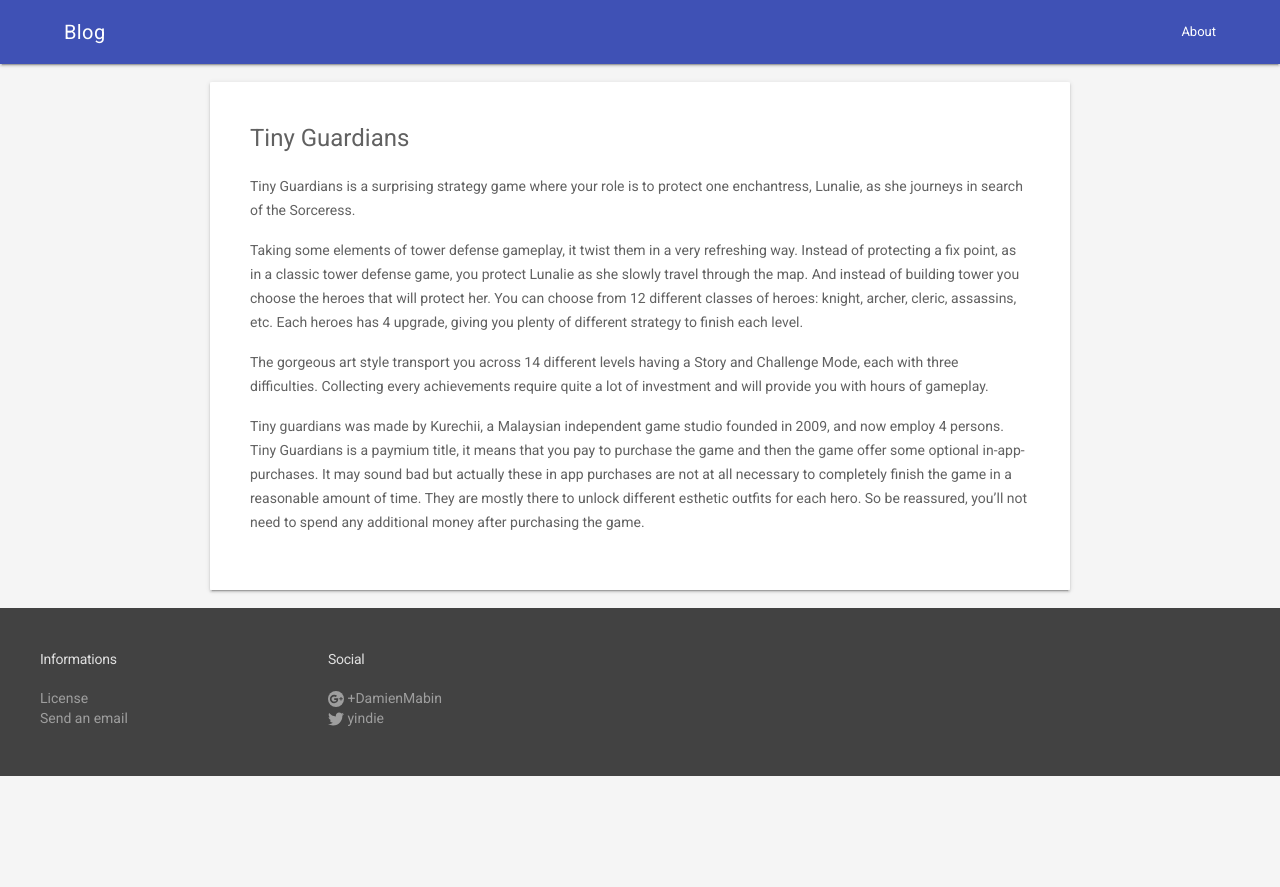
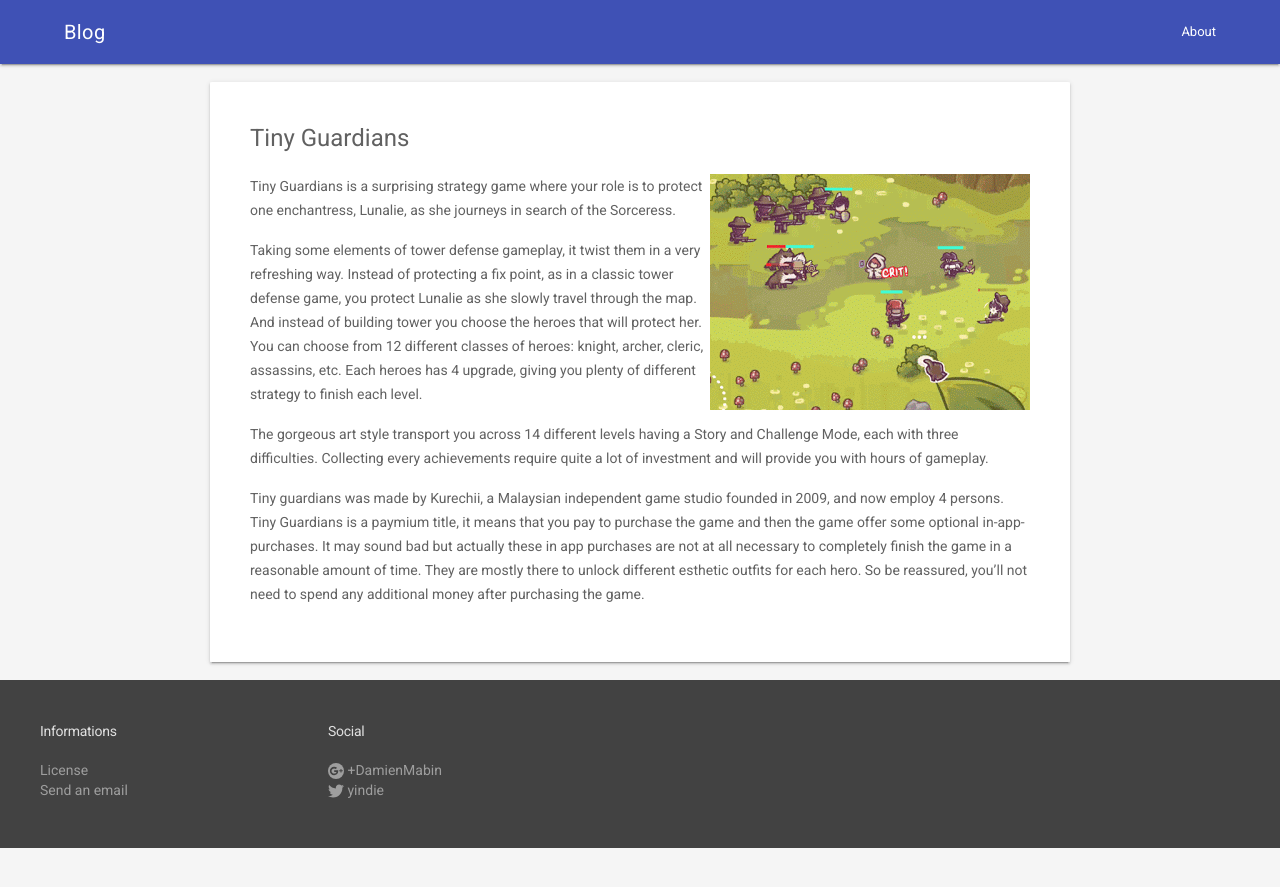
Before and after one commit to sistr22/whiteseeker.github.io, a Jekyll site: the page built from _posts/2015-07-18-tiny-guardians.md, in a window 1280 px wide. Shown: the top 887 px of the page. Built offline with Jekyll 4.4.1, drawn with Linux system fonts in a browser that asks for light colours.

Commit message:
Fixed image display in the home page

```diff
--- a/_layouts/post.html
+++ b/_layouts/post.html
@@ -1,3 +1,5 @@
+---
+---
 <!DOCTYPE html>
 <html lang="en">
 
@@ -14,6 +16,9 @@
 	      <div class="mdl-card mdl-cell mdl-cell--12-col">
 	        <div class="mdl-card__supporting-text">
 	          <h4>{{ page.title }}</h4>
+            {% if page.image %}
+            <img src="{{site.baseurl}}/assets/images/{{ page.image }}" alt="Gameplay gif" class="top_gif">
+            {% endif %}
 	          {{ content }}
 	        </div>
 	      </div>
--- a/css/styles.css
+++ b/css/styles.css
@@ -256,6 +256,13 @@
 .top_gif {
   float:right;
 }
+
+@media screen and (min-width:760px){
+  .top_gif {
+    min-width: 200px;
+  }
+}
+
 .store_badges {
   text-align: center;
 }
```
Also changed, not shown: _posts/2015-07-15-haunt-the-house.md (+0 -1 lines).
